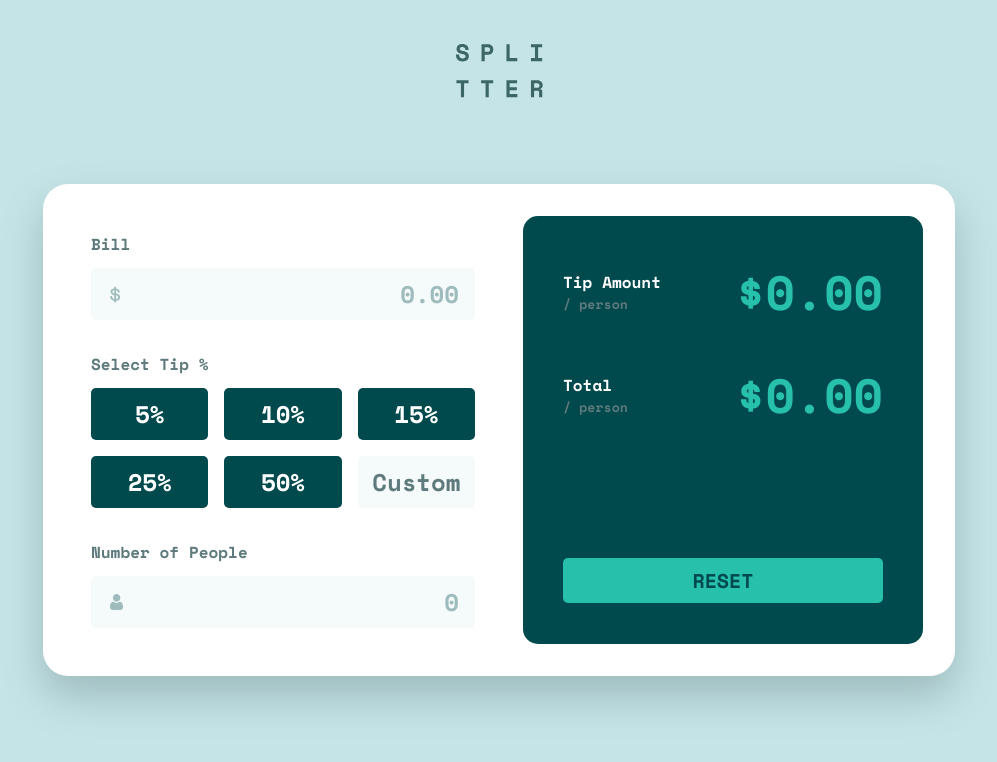
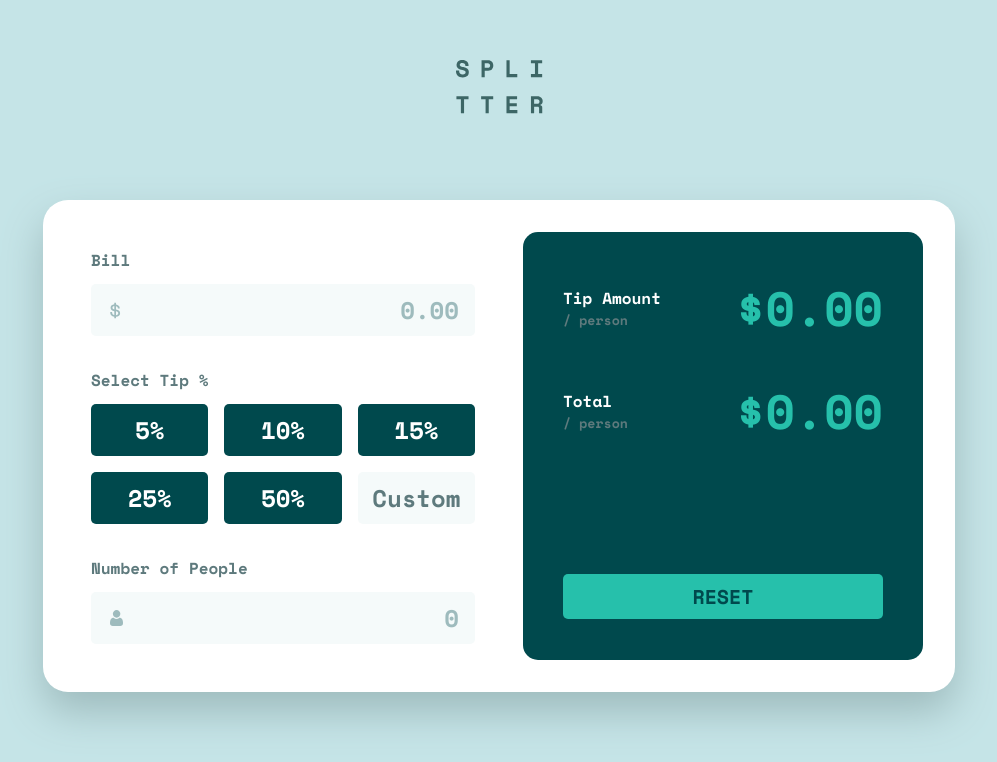
Before and after one commit to weebao/tip-calculator-app-main, a React (Create React App) app: page / in a window 1280 px wide. Shown: the top 762 px of the page, without its empty margins (141-1138 px from the left). Built offline with nearby package versions, Linux system fonts and the light colour scheme.

Commit message:
change card position

```diff
--- a/src/styles/App.css
+++ b/src/styles/App.css
@@ -235,7 +235,7 @@ html {
 @media only screen and (min-width: 1001px) {
   .App {
     position: fixed;
-    top: 45%;
+    top: 47%;
     left: 50%;
     transform: translate(-50%, -50%);
   }
--- a/src/styles/App.scss
+++ b/src/styles/App.scss
@@ -69,7 +69,7 @@ html {
 @media only screen and (min-width: 1001px) {
     .App {
         position: fixed;
-        top: 45%;
+        top: 47%;
         left: 50%;
         transform: translate(-50%, -50%);
 
```
